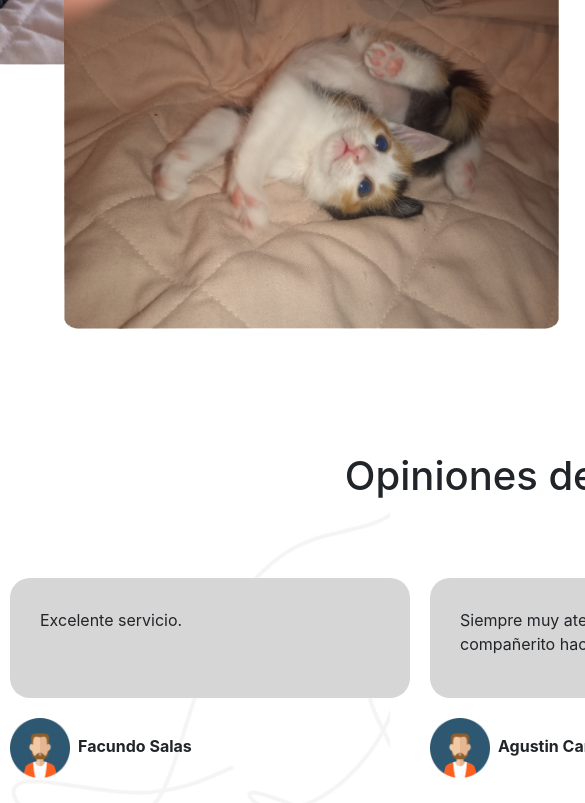
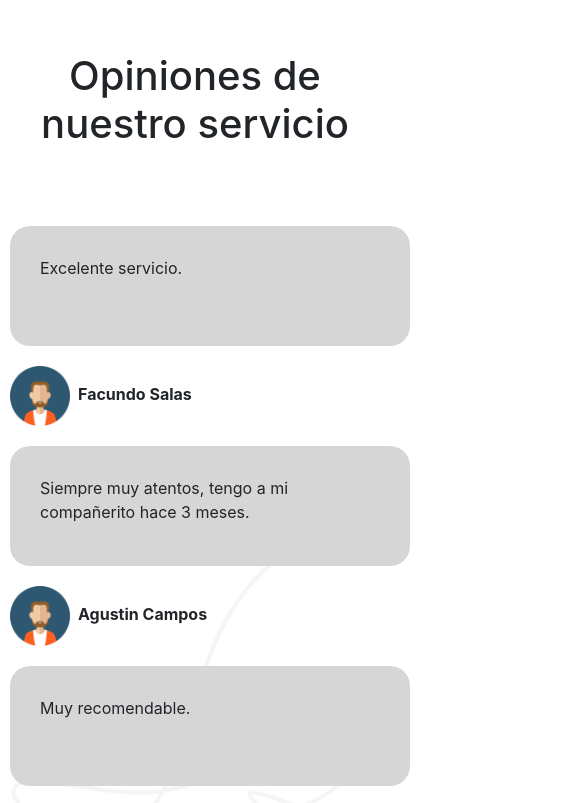
Before and after one commit to SalasFacundo/MichiSave, a plain HTML site: page index.html in a window 390 px wide. Shown: the part 831-1634 px from the top of the page, 585 px wide, since content can reach past the window. Drawn offline with nearby package versions, Linux system fonts and the light colour scheme.

Commit message:
el index se hizo responsivo mediante media queries

```diff
--- a/css/style.css
+++ b/css/style.css
@@ -6,7 +6,7 @@
 }
 
  /* INICIO MAQUETADO CSS GRID */
-.opinions{
+.cards{
     display: grid;
     grid-template-columns: repeat(3, 1fr);
 }
@@ -41,11 +41,13 @@
     position: relative;
     min-height: 100vh;
     padding-bottom: 200px;
+    width: 100%;
 }
 
 .title{
     display: flex;
     justify-content: center;
+    text-align: center;
     margin: 60px 0;
 }
 
@@ -145,4 +147,17 @@ iframe{
     border-color: grey;
  }
 
+ @media (width<1266px){
+    .cards{
+        grid-template-columns: repeat(1, 1fr);
+     }
+ }
+
+ @media (width<750px){
+    .presentation img{
+        width: 332px;
+        height: 381px;
+    }
+ }
+
 /* FIN ESTILOS VISUALES */
--- a/index.html
+++ b/index.html
@@ -54,6 +54,7 @@
             <header class="title">
                 <h1>Opiniones de nuestro servicio</h1>
             </header>
+            <div class="cards">
                 <div class="opinion">
                     <div class="comentario">
                         <p>Excelente servicio.</p>
@@ -71,6 +72,7 @@
                         <p>Muy recomendable.</p>
                     </div>
                     <div class="usuario"><img src="img/avatar.png" alt=""> <span>Alexis Hernandarias</span></div>
+                </div>
             </div>
 
 
```
Lines whose indentation alone changed are shown as unchanged.
